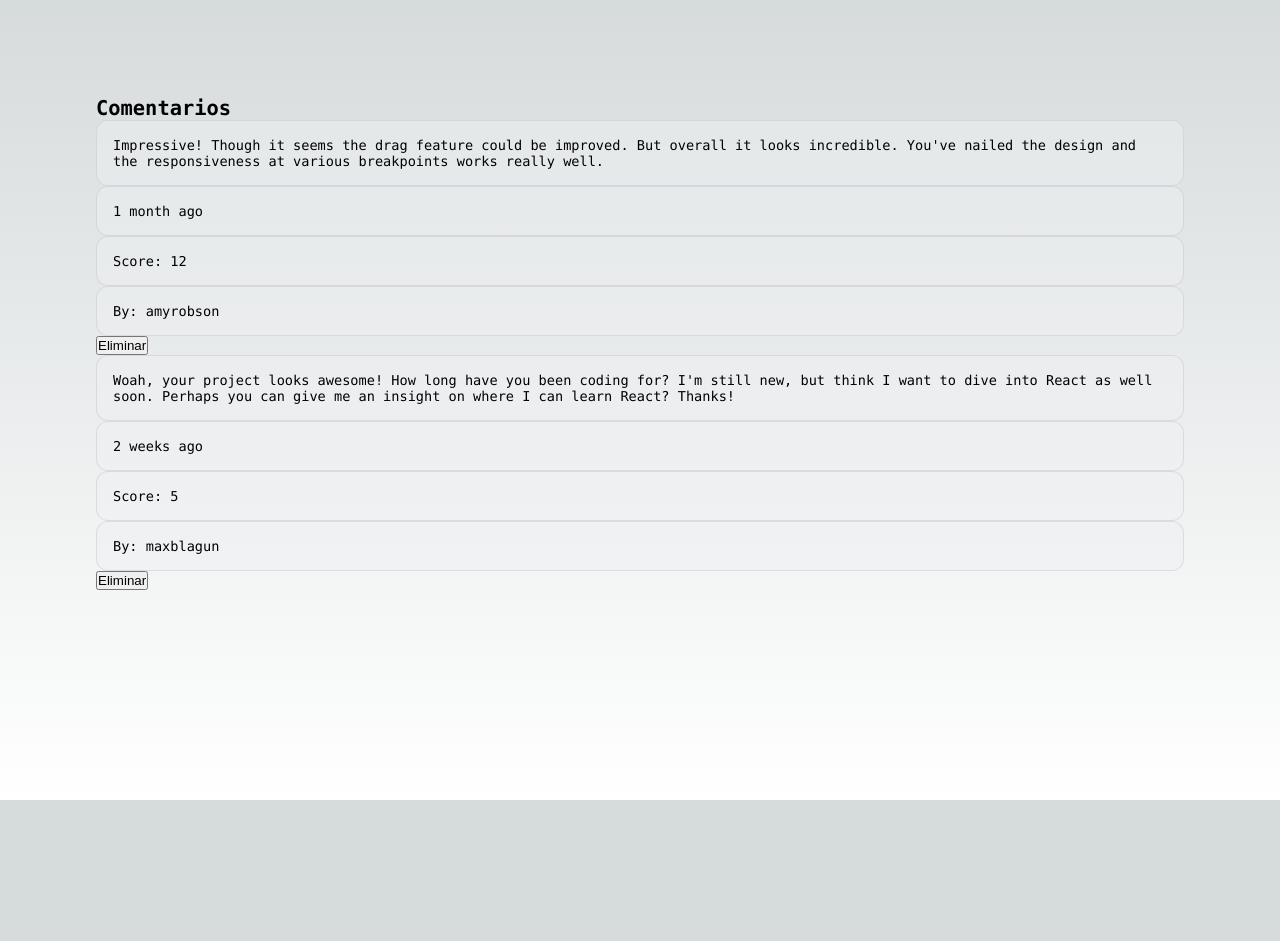
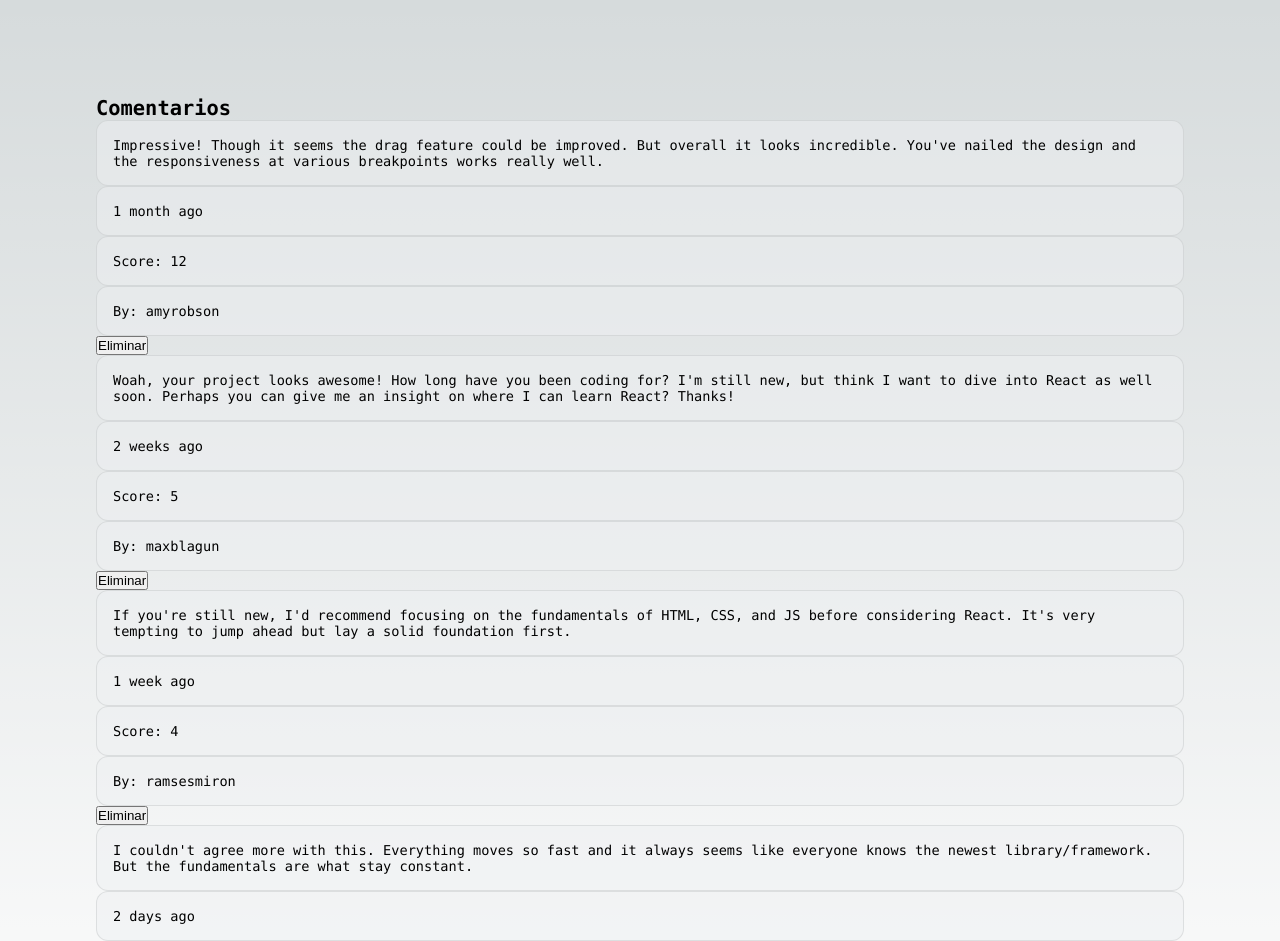
Before and after one commit to rafopm/comentarios-interactivos, a Next.js app: page / in a window 1280 px wide. Shown: the top 941 px of the page. Before the commit the page ends 800 px from the top, so only its background shows below. Built offline with nearby package versions, Linux system fonts and the light colour scheme.

Commit message:
update replies

```diff
--- a/src/app/components/Comment.js
+++ b/src/app/components/Comment.js
@@ -1,4 +1,15 @@
+'use client'
+import { useState } from "react";
+import Replies from "./replies";
+
 const Comment = ({ comment, onDelete }) => {
+  const [replys, setReplys] = useState([]);
+
+  const handleDeleteReply = (replyId) => {
+    const updatedReply = comment.replies.filter(reply=> reply.id !== replyId);
+    setComments(updatedReply);
+  };
+
   return (
     <div>
       <p>{comment.content}</p>
@@ -6,6 +17,14 @@ const Comment = ({ comment, onDelete }) => {
       <p>Score: {comment.score}</p>
       <p>By: {comment.user.username}</p>
       <button onClick={() => onDelete(comment.id)}>Eliminar</button>
+      {
+        comment.replies?.map(reply => (
+
+          <Replies key={reply.id} reply={reply} OnDeleteReply={handleDeleteReply} />
+
+        ))
+      }
+
     </div>
   );
 };
--- /dev/null
+++ b/src/app/components/Replies.js
@@ -0,0 +1,19 @@
+import React from 'react'
+
+const Replies = ({reply, OnDeleteReply}) => {
+
+  console.log('replies',reply);
+  return (
+    <div>
+
+      <p>{reply.content}</p>
+      <p>{reply.createdAt}</p>
+      <p>Score: {reply.score}</p>
+      <p>By: {reply.user.username}</p>
+      <button onClick={() => OnDeleteReply(reply.id)}>Eliminar</button>
+
+    </div>
+  )
+}
+
+export default Replies
--- a/src/app/page.js
+++ b/src/app/page.js
@@ -14,6 +14,7 @@ export default function Home() {
     async function fetchdata() {
       const response = await fetch('/data.json');
       const data = await response.json();
+
       setComments(data.comments);
       setCurrentUser(data.currentUser);
     }
@@ -35,8 +36,6 @@ export default function Home() {
     setComments(updatedComments);
   };
 
-  console.log(comments)
-  console.log(currentUser)
   return (
     <main className={styles.main}>
       <div className={styles.description}>
```
Lines whose indentation alone changed are shown as unchanged.
